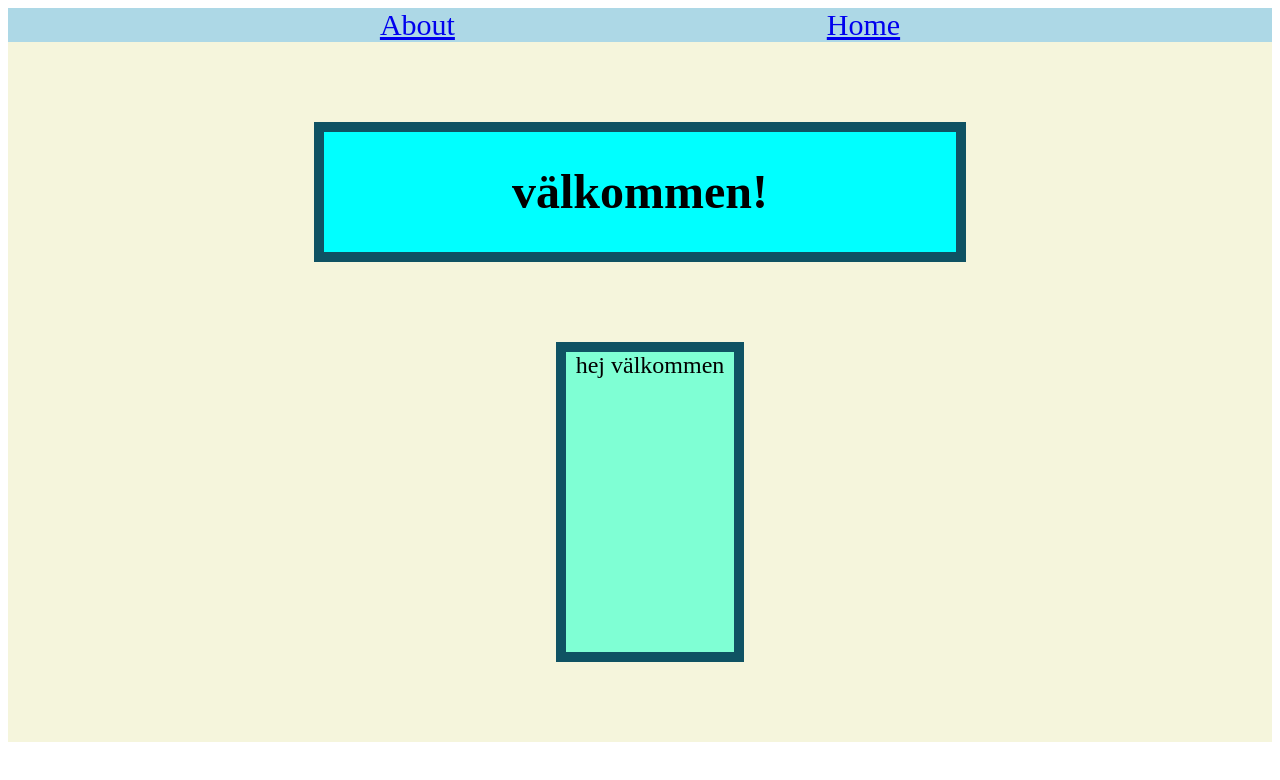
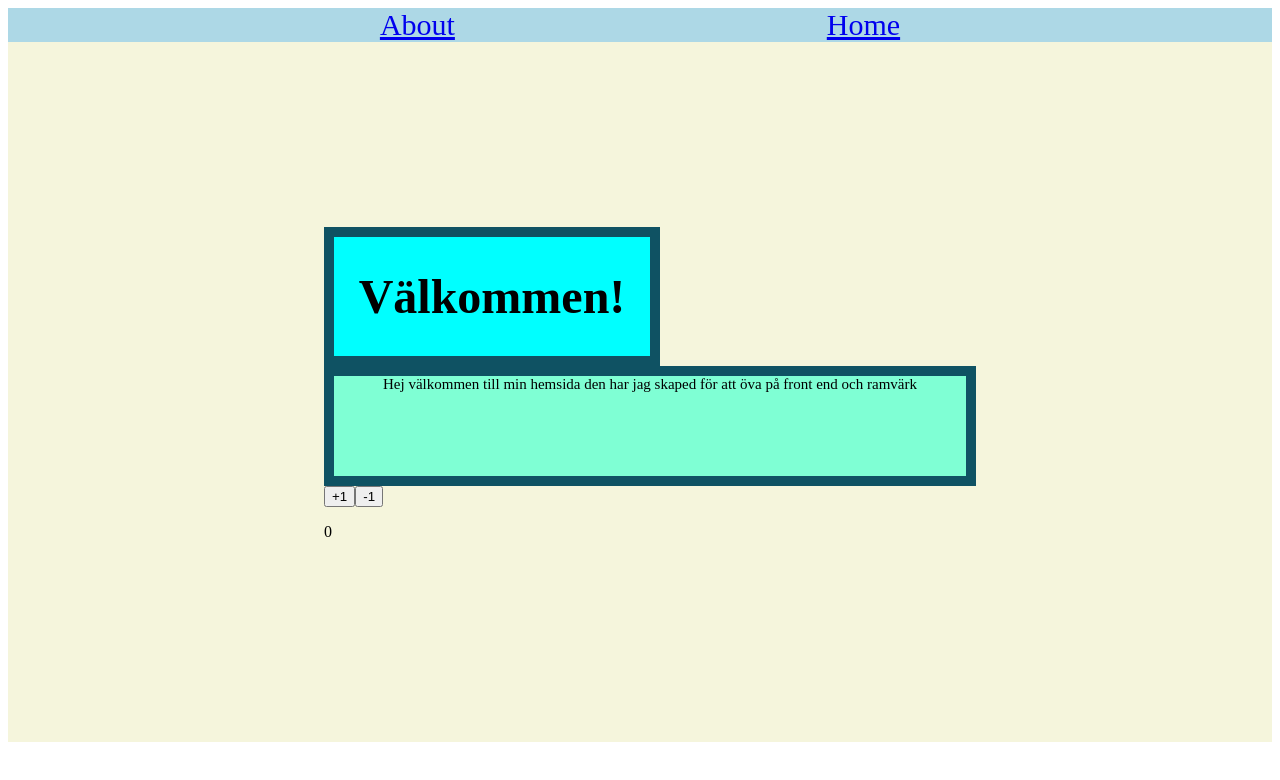
Before and after one commit to EricBO2/FR_inlamnings_uppgift, an Angular app: page / in a window 1280 px wide. Shown: the top 780 px of the page. Built offline with nearby package versions, Linux system fonts and the light colour scheme.

Commit message:
added functions and buttons that subtrakt and add to a count

```diff
--- a/src/app/about/about.component.css
+++ b/src/app/about/about.component.css
@@ -15,3 +15,14 @@ main {
     border-color: rgb(15, 82, 99);
     justify-content: center;
 }
+.text_box{
+  display: flex;
+  background-color: aquamarine;
+  width: auto;
+  min-width: 50%;
+  height: 300px;
+  font-size: 20px;
+  border: 10px solid;
+  border-color: rgb(15, 82, 99);
+  justify-content: center;
+}
--- a/src/app/about/about.component.html
+++ b/src/app/about/about.component.html
@@ -1,6 +1,9 @@
 <main>
-    <div class="rubrik_box">
-        <h1>Om oss!</h1>
-    </div>
-    <app-text-box textBoxMessage="hej jag är eric karlsson och har skapat det här sidan som prodjekt arbette"></app-text-box>
+  <div class="rubrik_box">
+    <h1>Om oss!</h1>
+  </div>
+  <div class="text_box">
+      <p>hej jag är eric karlsson och har skapat det här sidan som prodjekt arbette</p>
+  </div>
+
 </main>
--- a/src/app/custom-button/custom-button.component.html
+++ b/src/app/custom-button/custom-button.component.html
@@ -1 +1 @@
-<p>custom-button works!</p>
+<button (click)="(handledClik())">{{ buttonMessage }}</button>
--- a/src/app/custom-button/custom-button.component.ts
+++ b/src/app/custom-button/custom-button.component.ts
@@ -1,4 +1,4 @@
-import { Component } from '@angular/core';
+import { Component, EventEmitter, Input, Output  } from '@angular/core';
 
 @Component({
   selector: 'app-custom-button',
@@ -7,5 +7,9 @@ import { Component } from '@angular/core';
   styleUrl: './custom-button.component.css'
 })
 export class CustomButtonComponent {
-
+  @Input() buttonMessage!: string;
+  @Output() clicked = new EventEmitter<void>();
+  handledClik() {
+    this.clicked.emit();
+  }
 }
--- a/src/app/home/home.component.css
+++ b/src/app/home/home.component.css
@@ -2,9 +2,14 @@ main {
   display: flex;
   background-color: beige;
   height: 700px;
+
   justify-content: space-evenly;
   align-items: center;
   flex-direction: column;
+}
+.bock_element{
+  display: block;
+  width: 50%;
 }
 .rubrik_box {
   display: flex;
--- a/src/app/home/home.component.html
+++ b/src/app/home/home.component.html
@@ -1,6 +1,22 @@
 <main>
+  <div class="bock_element">
     <div class="rubrik_box">
-        <h1>välkommen!</h1>
+      <h1>Välkommen!</h1>
     </div>
-    <app-text-box textBoxMessage="hej välkommen"></app-text-box>
+    <app-text-box
+      textBoxMessage="Hej välkommen till min hemsida den har jag skaped för att öva på front end och ramvärk"
+    ></app-text-box>
+    <div>
+      <app-custom-button (clicked)="add()"  buttonMessage="+1"/>
+
+      <app-custom-button (clicked)="subtract()"  buttonMessage="-1"/>
+
+      <p>{{count}}</p>
+
+
+    </div>
+
+  </div>
+
+
 </main>
--- a/src/app/home/home.component.ts
+++ b/src/app/home/home.component.ts
@@ -1,12 +1,30 @@
 import { Component } from '@angular/core';
-import { TextBoxComponent } from "../text-box/text-box.component";
+import { TextBoxComponent } from '../text-box/text-box.component';
+import { CustomButtonComponent } from '../custom-button/custom-button.component';
+import { AboutComponent } from '../about/about.component';
+import { generate } from 'rxjs';
 
 @Component({
   selector: 'app-home',
-  imports: [TextBoxComponent],
+  imports: [TextBoxComponent, CustomButtonComponent],
   templateUrl: './home.component.html',
-  styleUrl: './home.component.css'
+  styleUrl: './home.component.css',
 })
 export class HomeComponent {
+  count: number=0;
+
+  add(){
+    this.count=addToNumber(this.count)
+  }
+  subtract(){
+    this.count=subtractToNumber(this.count)
+  }
 
 }
+
+function addToNumber(count:number):number{
+  return count+1;
+}
+function subtractToNumber(count:number):number{
+  return count-1;
+}
--- a/src/app/text-box/text-box.component.css
+++ b/src/app/text-box/text-box.component.css
@@ -1,9 +1,10 @@
 .text_box{
     display: flex;
     background-color: aquamarine;
-    width: 100%;
-    height: 300px;
-    font-size: 24px;
+    width: auto;
+    min-width: 100%;
+    min-height: 100px;
+    font-size: 15px;
     border: 10px solid;
     border-color: rgb(15, 82, 99);
     justify-content: center;
--- a/src/app/text-box/text-box.component.ts
+++ b/src/app/text-box/text-box.component.ts
@@ -8,5 +8,4 @@ import { Component, Input } from '@angular/core';
 })
 export class TextBoxComponent {
   @Input() textBoxMessage!: string;
-
 }
```
Also changed, not shown: src/app/types/User.ts (added).
